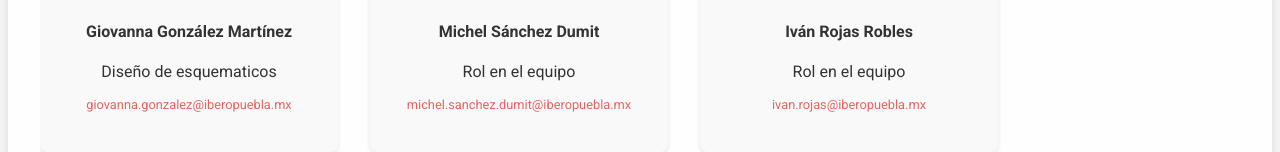
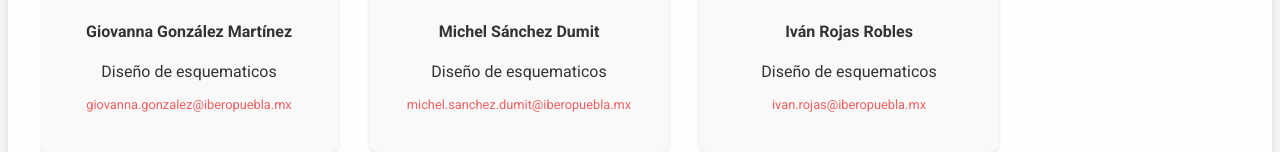
Before and after one commit to MichelSDumit/Produccion-electronica-, a plain HTML site: page index.html in a window 1280 px wide. Shown: the part 2989-3141 px from the top of the page. Drawn offline with Linux system fonts and the light colour scheme.

Commit message:
roles de equipo

```diff
--- a/index.html
+++ b/index.html
@@ -107,13 +107,13 @@
                 <div class="participant-card">
                     <img src="assets/michel.png" alt="Foto de participante 2">
                     <h4>Michel Sánchez Dumit </h4>
-                    <p>Rol en el equipo</p>
+                    <p>Diseño de esquematicos</p>
                     <p><a href="michel.sanchez.dumit@iberopuebla.mx">michel.sanchez.dumit@iberopuebla.mx</a></p>
                 </div>
                 <div class="participant-card">
                     <img src="assets/Image (4).jpeg" alt="Foto de participante 3">
                     <h4>Iván Rojas Robles </h4>
-                    <p>Rol en el equipo</p>
+                    <p>Diseño de esquematicos</p>
                     <p><a href="ivan.rojas@iberopuebla.mx">ivan.rojas@iberopuebla.mx</a></p>
                 </div>
             </div>
```
